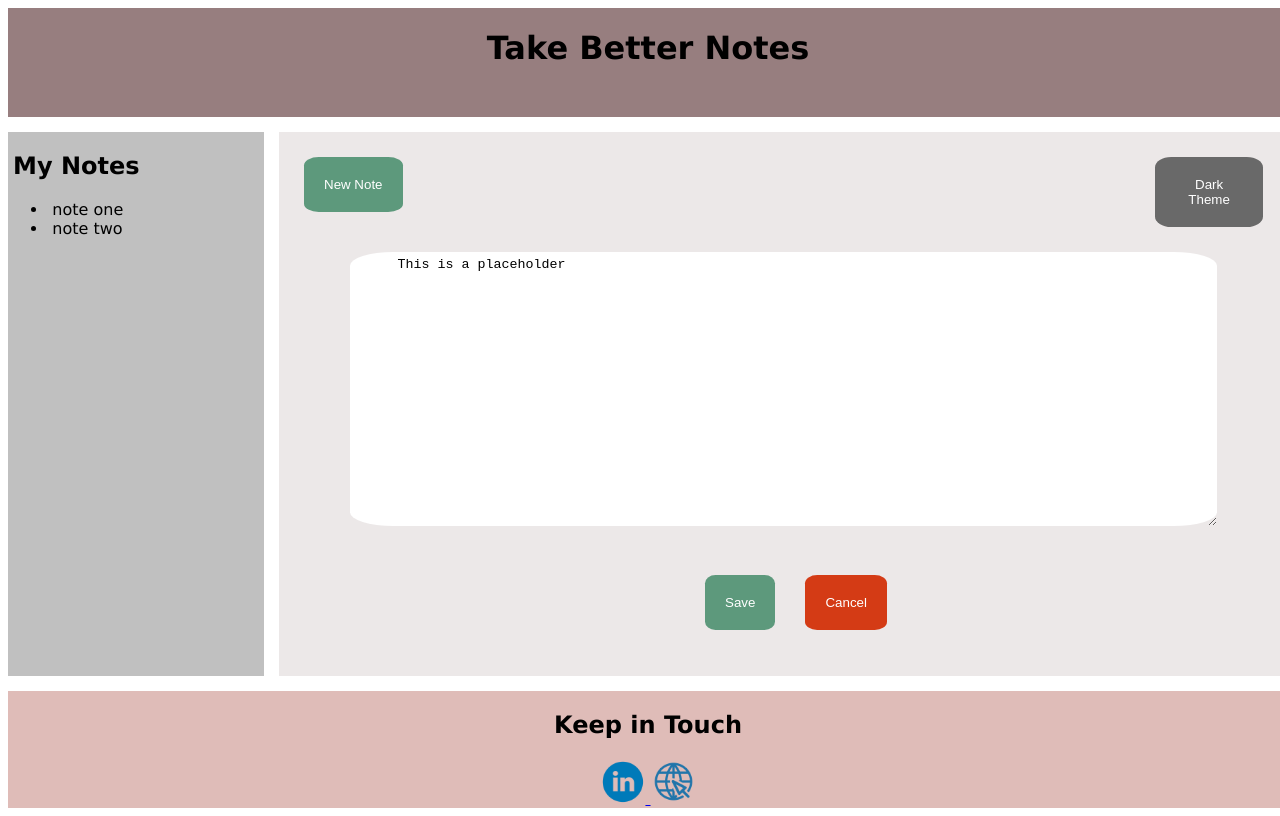
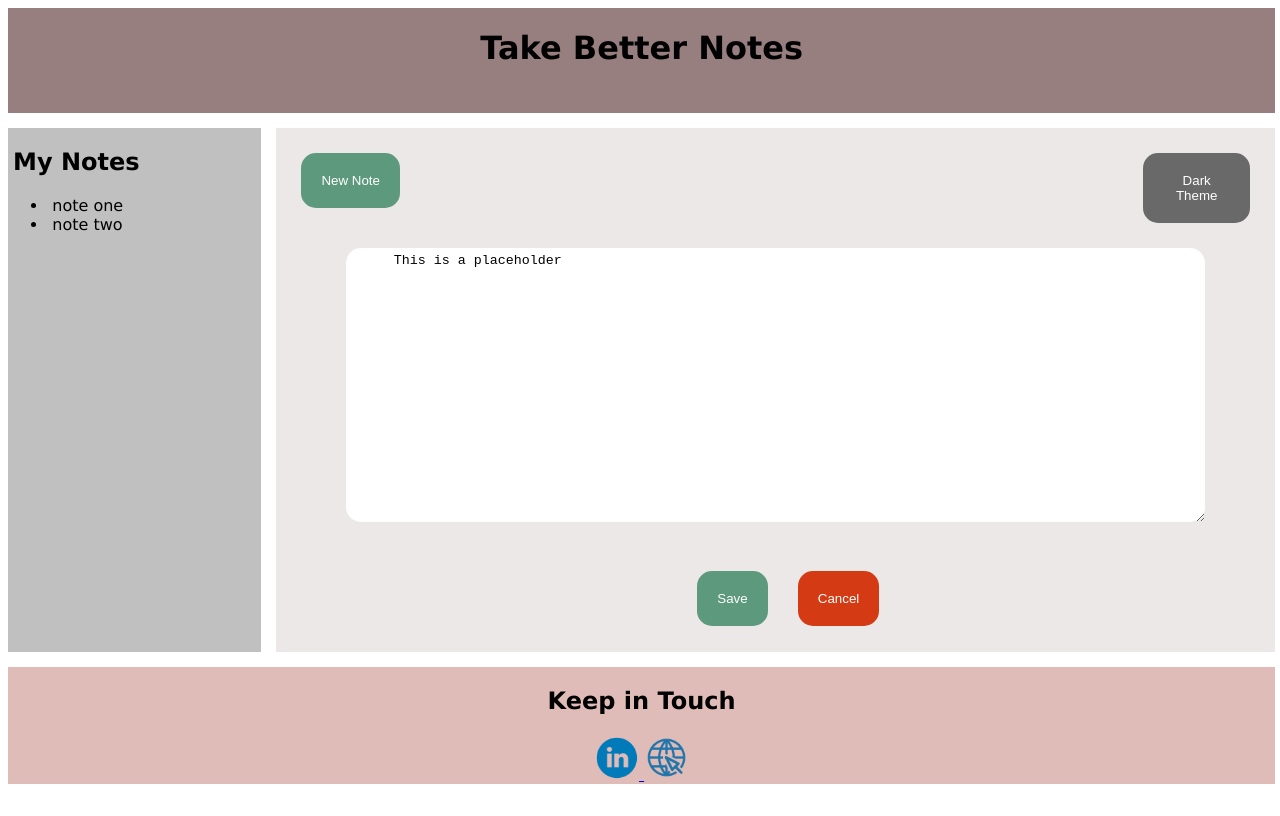
Before and after one commit to MeltedIceKing/Assignment1, a plain HTML site: page index.html in a window 1280 px wide. Drawn offline with Linux system fonts and the light colour scheme.

Commit message:
fixing button round corners

```diff
--- a/stylesheets/stylesheet.css
+++ b/stylesheets/stylesheet.css
@@ -18,7 +18,7 @@ footer{
 }
 .textbox{
     border: none;
-    border-radius: 5%;
+    border-radius: 15px;
     width: 85%;
     height: 33vh;
     position: relative;
@@ -28,7 +28,7 @@ footer{
 .green-button{
     background-color: rgb(93, 153, 124);
     border: none;
-    border-radius: 15%;
+    border-radius: 15px;
     padding: 20px;
     color: white;
     margin: 25px;
@@ -37,7 +37,7 @@ footer{
 .black-button{
     background-color: rgb(105, 105, 105);
     border: none;
-    border-radius: 15%;
+    border-radius: 15px;
     padding: 20px;
     color: white;
     margin: 25px;
@@ -46,7 +46,7 @@ footer{
 .red-button{
     background-color: rgb(212, 59, 21);
     border: none;
-    border-radius: 15%;
+    border-radius: 15px;
     padding: 20px;
     color: white;
     display: inline;
@@ -82,8 +82,8 @@ footer{
     grid-template-columns: 1fr;
     grid-template-rows: 1fr 5fr 1fr;
     gap: 15px;
-    height: 100vh;
-    width: 100vw;
+    height: 97vh;
+    width: 99vw;
 }
 .small-flex{
     display: flex;
```
